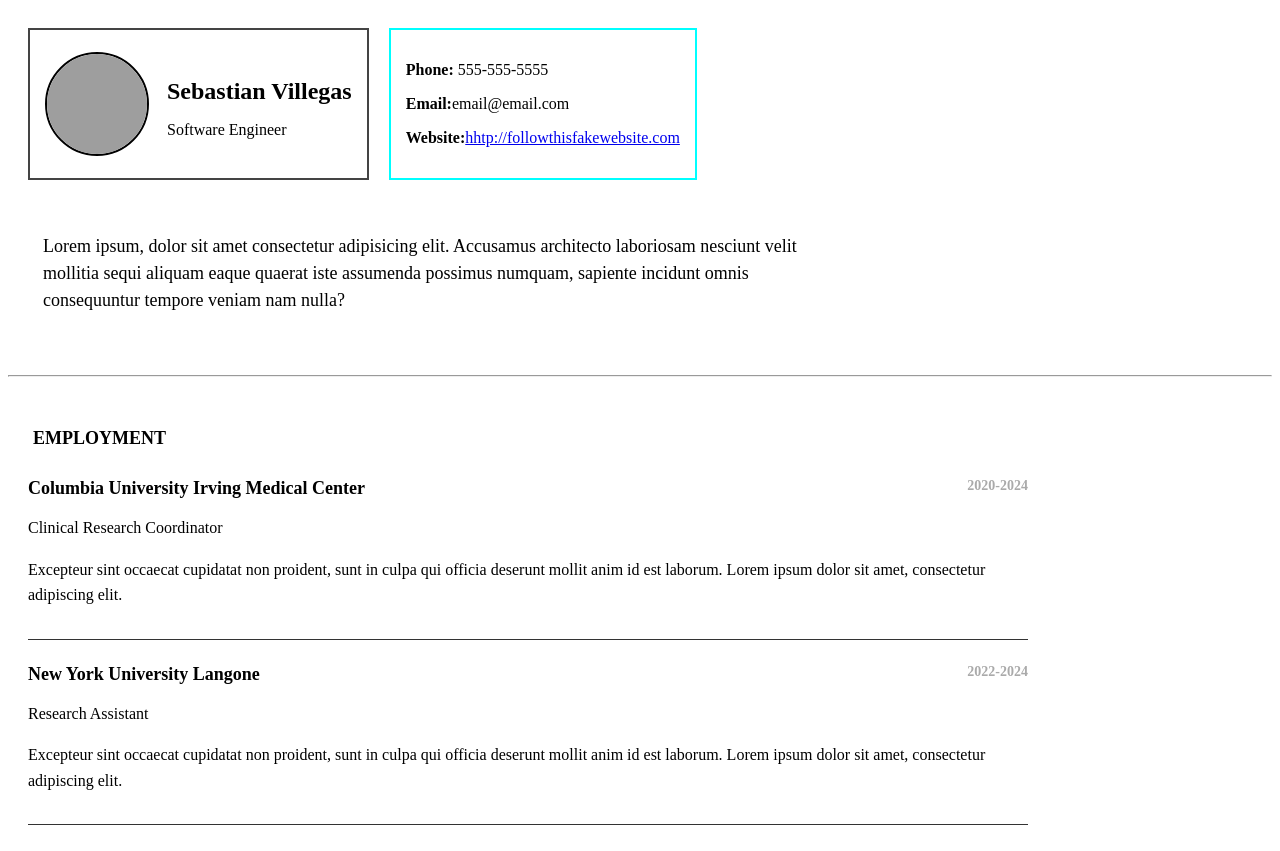
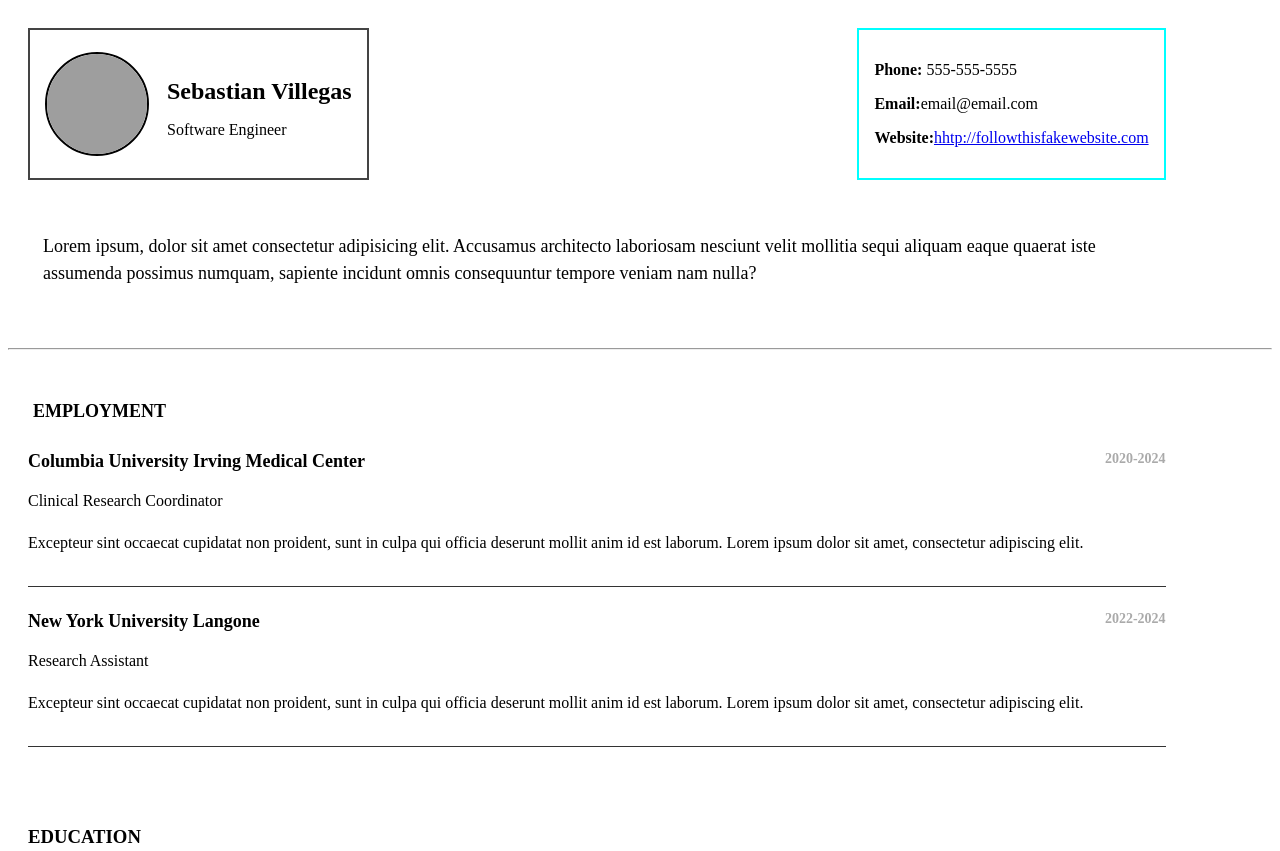
Before and after one commit to Sebastianville/resume, a plain HTML site: page index.html in a window 1280 px wide. Shown: the top 851 px of the page. Drawn offline with Linux system fonts and the light colour scheme; grey boxes are pictures that could not be loaded.

Commit message:
Worked on contact box

```diff
--- a/style.css
+++ b/style.css
@@ -9,12 +9,15 @@ img{
     border: 2px solid black ;
 }
 
+.contact-box{
+    margin-left: auto;
+}
 .main-section{
     display: flex;
     flex-wrap: wrap;
     gap: 20px;
     padding: 20px;
-    max-width: 800px;
+    max-width: 90%;
 }
 
 .image-box{
@@ -56,7 +59,7 @@ img{
 .education-section {
     padding: 20px;
     /* margin: 20px auto; */ /* the margin is a maybe */
-    max-width: 1000px; /* think about whether leaving it or taking out */
+    max-width: 90%; /* think about whether leaving it or taking out */
     /* border: 2px solid cyan; */
 }
 
```
